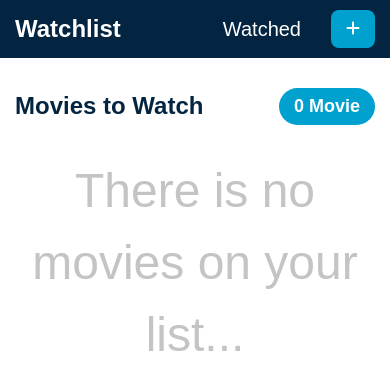
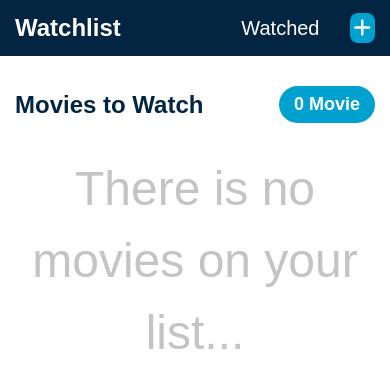
Before and after one commit to ferhatkarakuss/mywatchlist, a React (Create React App) app: page / in a window 390 px wide. Shown: the top 390 px of the page. Built offline with nearby package versions, Linux system fonts and the light colour scheme.

Commit message:
responsive3

```diff
--- a/src/App.css
+++ b/src/App.css
@@ -47,17 +47,14 @@ body {
 }
 
 .btn {
-  padding: 10px 15px;
   background-color: var(--secondary);
   color: #fff;
   border-radius: 8px;
   text-transform: uppercase;
-  font-weight: 700;
+  font-weight: 400;
   display: inline-block;
   border: none;
-  font-size: 1rem;
   transition: all 0.3s ease;
-  line-height: 1.1;
 }
 
 .btn:hover {
--- a/src/components/Header.js
+++ b/src/components/Header.js
@@ -16,7 +16,7 @@ const Header = () => {
             </li>
             <li>
               <Link to={"/add"} className="btn">
-                <i className="fas fa-plus"></i>
+                <i className="fas fa-plus p-1"></i>
               </Link>
             </li>
           </ul>
--- a/src/components/ResultCart.js
+++ b/src/components/ResultCart.js
@@ -24,17 +24,19 @@ const ResultCart = ({ movie }) => {
       </div>
 
       <div className="info">
-        <div className="header ">
-          <h3 className="title text-[13px] lg:text-xl">{movie.title}</h3>
-          <h4 className="release-date text-[13px] lg:text-xl">
+        <div className="header pl-1">
+          <h3 className="title text-[13px] lg:text-xl first-letter:">
+            {movie.title}
+          </h3>
+          <h4 className="release-date text-[13px] lg:text-xl font-bold">
             {movie.release_date ? movie.release_date.substring(0, 4) : "-"}
           </h4>
-          <h4 className="release-date text-[13px] lg:text-xl">
+          <h4 className="release-date text-[13px] lg:text-xl font-bold">
             IMDB: <b>{movie.vote_average ? movie.vote_average : "-"}</b>
           </h4>
         </div>
 
-        <div className="controls h-12 w-[12px] mr-52 lg:w-auto lg:mr-0 lg:h-36 ">
+        <div className="controls h-12 w-2 text-sm mr-24 pr-8 ml-auto lg:w-auto lg:mr-0 lg:h-36 ">
           <button
             className="btn "
             disabled={storedMovie}
```
